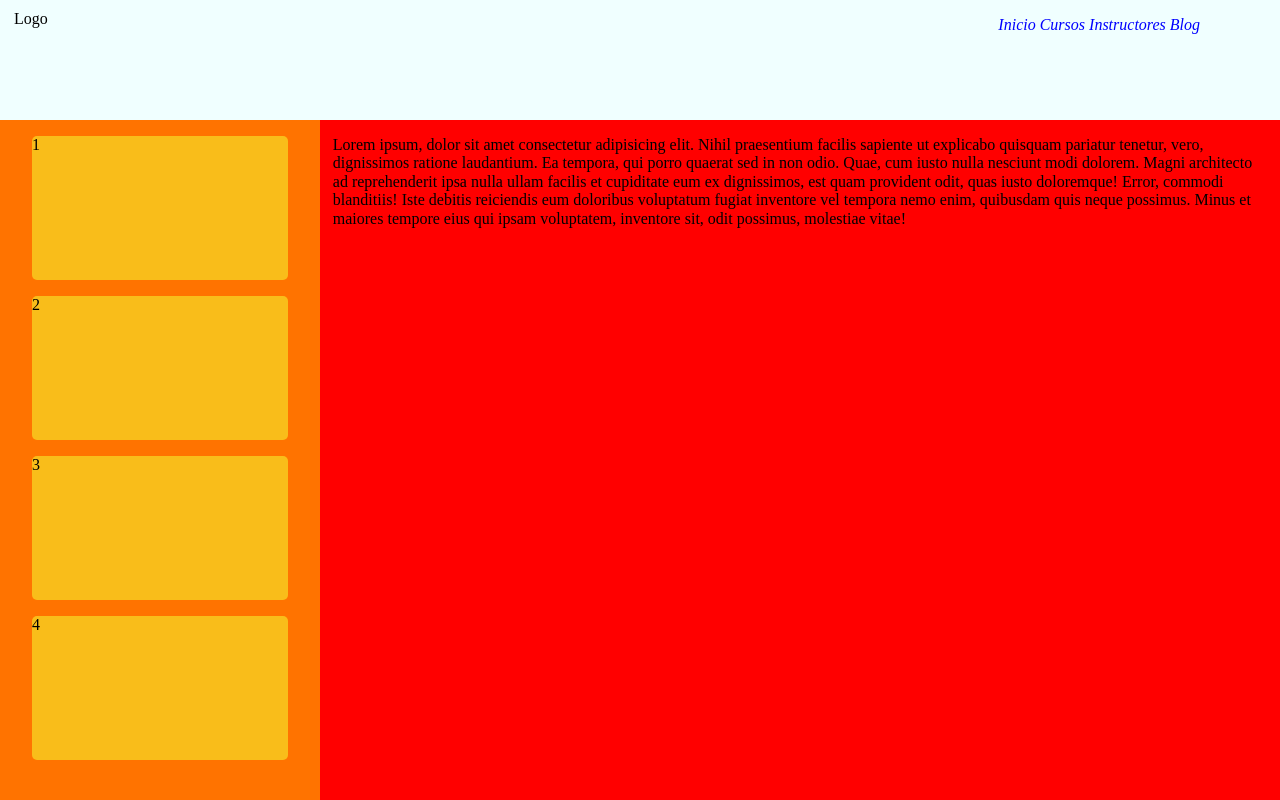
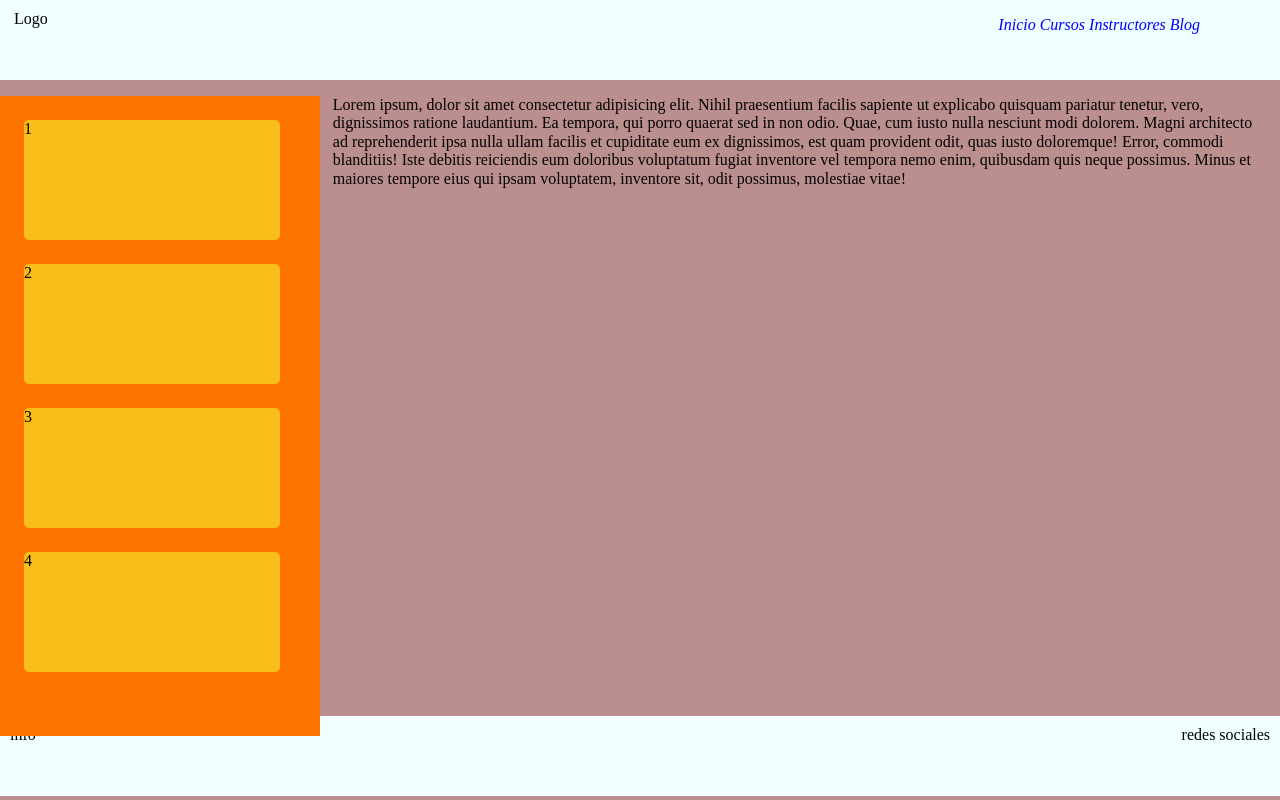
Before and after one commit to JesusDevelop/LayoutWeb, a plain HTML site: page index.html in a window 1280 px wide. Drawn offline with Linux system fonts and the light colour scheme.

Commit message:
Footer terminado con modificacion en el section por espacio

```diff
--- a/css/style.css
+++ b/css/style.css
@@ -1,12 +1,12 @@
 body{
-    background-color: red;
-    display: inline;
+    background-color: rosybrown;
+    display: block;
 }
 
 .header{
     background-color: azure;
     min-width: 375px;
-    height: 15vh;
+    height: 10vh;
 }
 .logo{
     display: inline-block;
@@ -19,6 +19,11 @@ body{
     position: absolute;
     right: 5em;
 }
+
+.principal{
+    display: inline;
+}
+
 .nav-element li{
     display: inline-block;
 }
@@ -28,12 +33,11 @@ body{
     color: blue;
 
 }
-.principal{
-    display: inline-block;
-}
+
+
 .lateral{
     display: inline-block;
-    height: 85vh;
+    height: 80vh;
     width: 25vw;
     background-color: rgb(255, 115, 0);
     position: absolute;
@@ -44,13 +48,29 @@ body{
     display: block;
     background-color: rgba(247, 226, 39, 0.671);
     width: 20vw;
-    height: 18vh;
+    height: 15vh;
     border-radius: 5px;
-    margin: 0 auto;
+    margin: 3vh;
 }
 
 .content{
     position: relative;
     left: 26vw;
+    min-height: 77.5vh;
     margin-right: 28%;
 }
+
+.footer{
+    background-color: azure;
+    height: 10vh;
+}
+
+.footer div{
+    display: inline-block;
+    padding: 10px;
+}
+
+.footer-redes{
+    position: absolute;
+    right: 0;
+}
--- a/index.html
+++ b/index.html
@@ -37,5 +37,9 @@
             Iste debitis reiciendis eum doloribus voluptatum fugiat inventore vel tempora nemo enim, quibusdam quis neque possimus. Minus et maiores tempore eius qui ipsam voluptatem, inventore sit, odit possimus, molestiae vitae!</p>
         </section>
     </main>
+    <footer class="footer">
+        <div class="footer-info">info</div>
+        <div class="footer-redes">redes sociales</div>
+    </footer>
 </body>
 </html>
```
